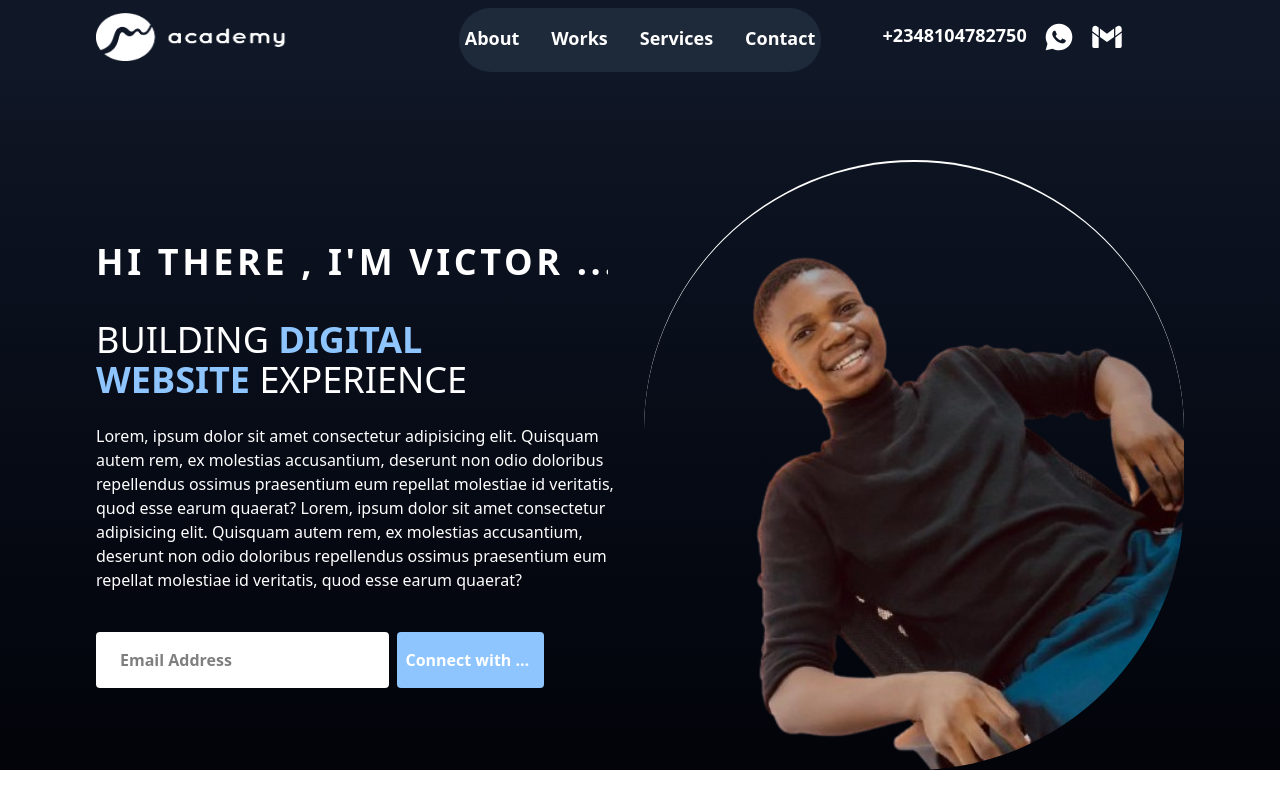
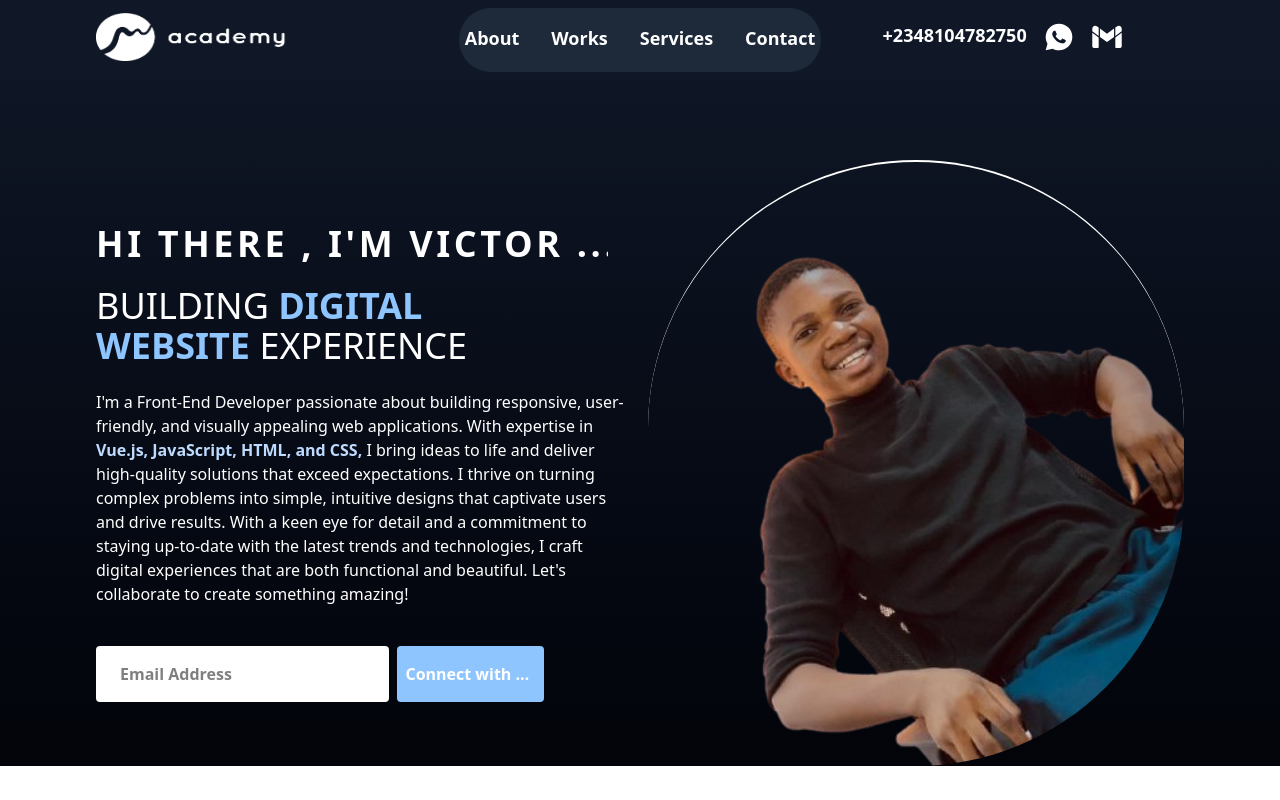
Before and after one commit to Victorakinwunmi/portfolio, a Nuxt app: page / in a window 1280 px wide. Shown: the top 800 px of the page. Built offline with nearby package versions, Linux system fonts and the light colour scheme.

Commit message:
i changed the introduction words and styled it

```diff
--- a/app/pages/index.vue
+++ b/app/pages/index.vue
@@ -1,14 +1,13 @@
 <template>
    <div class="main bg-gradient-to-t from-black to-gray-900 ">
-      <div class="px-4 md:px-6 lg:px-0 pt-32 gap-2 lg:pt-40 max-w-8xl block items-center lg:flex">
+      <div class="px-4 md:px-6 lg:px-0 pt-32 gap-4 lg:pt-40 max-w-8xl block items-center lg:flex">
         <div class="w-full lg:w-2/4 text-white type">
            <p class="text-xl lg:text-4xl font-bold">HI THERE , I'M VICTOR ...</p>
-           <div class="mt-2 w-full lg:w-sm lg:mt-8 text-lg lg:text-4xl">
+           <div class="mt-2 w-full lg:w-sm lg:mt-4 text-lg lg:text-4xl">
              BUILDING <span class="text-blue-300 font-bold">DIGITAL WEBSITE </span>EXPERIENCE
            </div>
            <div class="mt-2 lg:mt-6">
-            Lorem, ipsum dolor sit amet consectetur adipisicing elit. Quisquam autem rem, ex molestias accusantium, deserunt non odio doloribus   repellendus   ossimus praesentium eum repellat molestiae id veritatis, quod esse earum quaerat?
-            Lorem, ipsum dolor sit amet consectetur adipisicing elit. Quisquam autem rem, ex molestias accusantium, deserunt non odio doloribus   repellendus   ossimus praesentium eum repellat molestiae id veritatis, quod esse earum quaerat?
+            I'm a Front-End Developer passionate about building responsive, user-friendly, and visually appealing web applications. With expertise in <span class="text-blue-200 font-bold">Vue.js, JavaScript, HTML, and CSS,</span> I bring ideas to life and deliver high-quality solutions that exceed expectations. I thrive on turning complex problems into simple, intuitive designs that captivate users and drive results. With a keen eye for detail and a commitment to staying up-to-date with the latest trends and technologies, I craft digital experiences that are both functional and beautiful. Let's collaborate to create something amazing!
            </div>
            <form @submit.prevent="sendEmail" class="mt-10 flex gap-2 w-full md:w-md">
              <input type="email" v-model="user_repecient" placeholder="Email Address" class=" md:w-4/6 font-semibold bg-white rounded-sm px-6 py-4 text-black outline-0">
```
